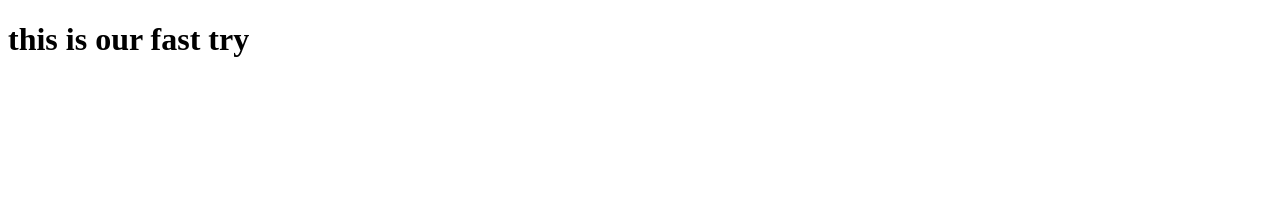
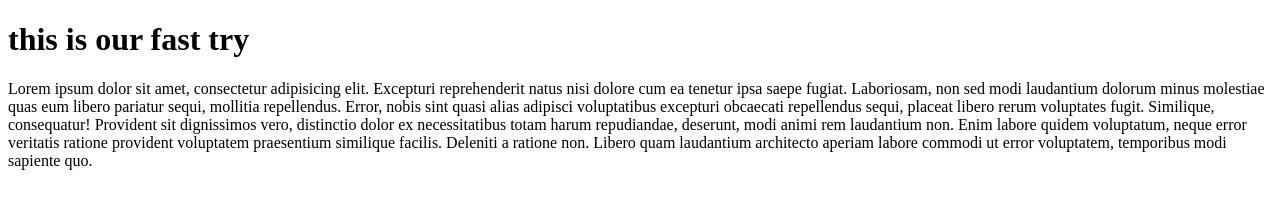
Before and after one commit to sakhawat000/menubar, a plain HTML site: page index.html in a window 1280 px wide. Drawn offline with Linux system fonts and the light colour scheme.

Commit message:
add p tag

```diff
--- a/index.html
+++ b/index.html
@@ -7,5 +7,6 @@
 </head>
 <body>
     <h1> this is our fast try </h1>
+    <p>Lorem ipsum dolor sit amet, consectetur adipisicing elit. Excepturi reprehenderit natus nisi dolore cum ea tenetur ipsa saepe fugiat. Laboriosam, non sed modi laudantium dolorum minus molestiae quas eum libero pariatur sequi, mollitia repellendus. Error, nobis sint quasi alias adipisci voluptatibus excepturi obcaecati repellendus sequi, placeat libero rerum voluptates fugit. Similique, consequatur! Provident sit dignissimos vero, distinctio dolor ex necessitatibus totam harum repudiandae, deserunt, modi animi rem laudantium non. Enim labore quidem voluptatum, neque error veritatis ratione provident voluptatem praesentium similique facilis. Deleniti a ratione non. Libero quam laudantium architecto aperiam labore commodi ut error voluptatem, temporibus modi sapiente quo.</p>
 </body>
 </html>
```
